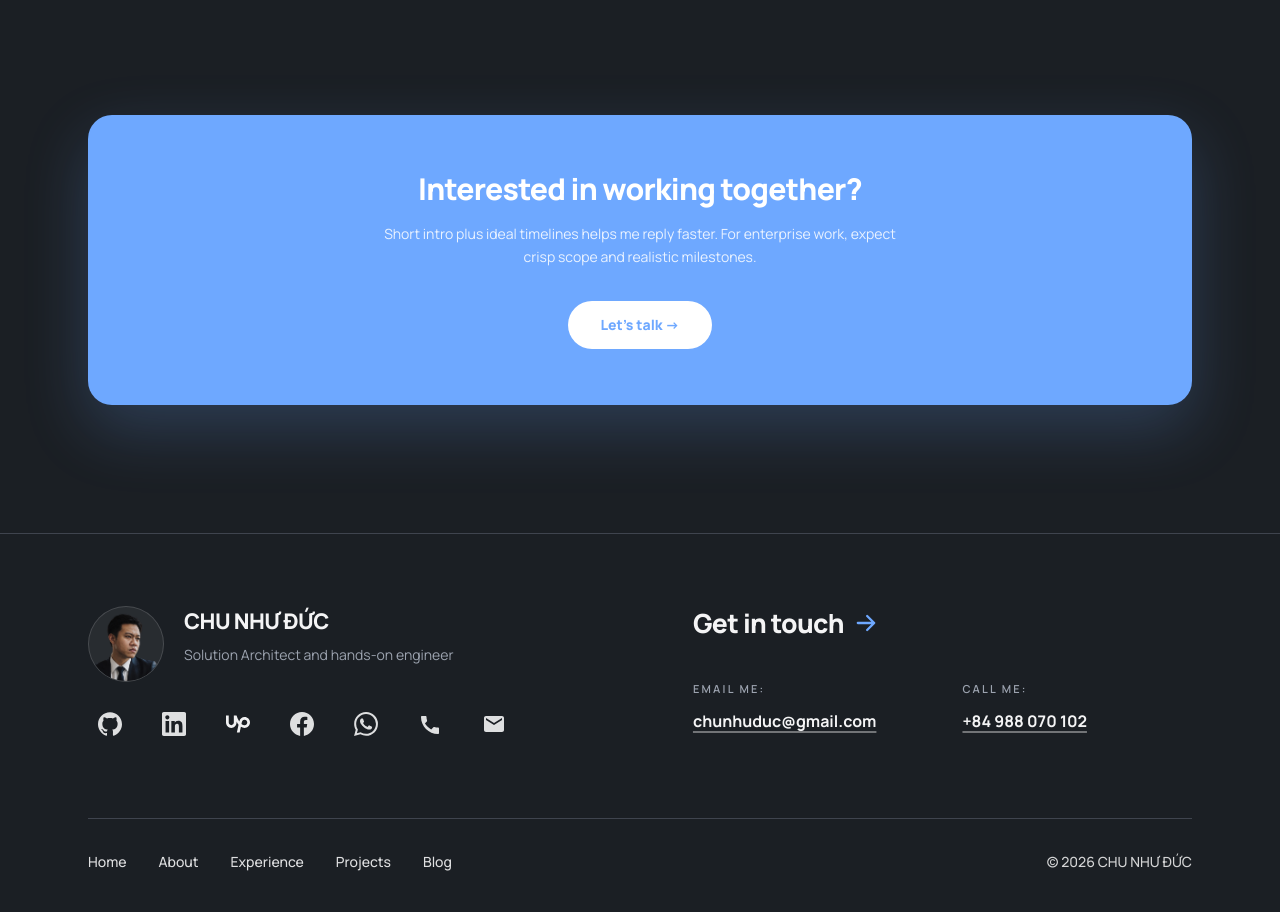
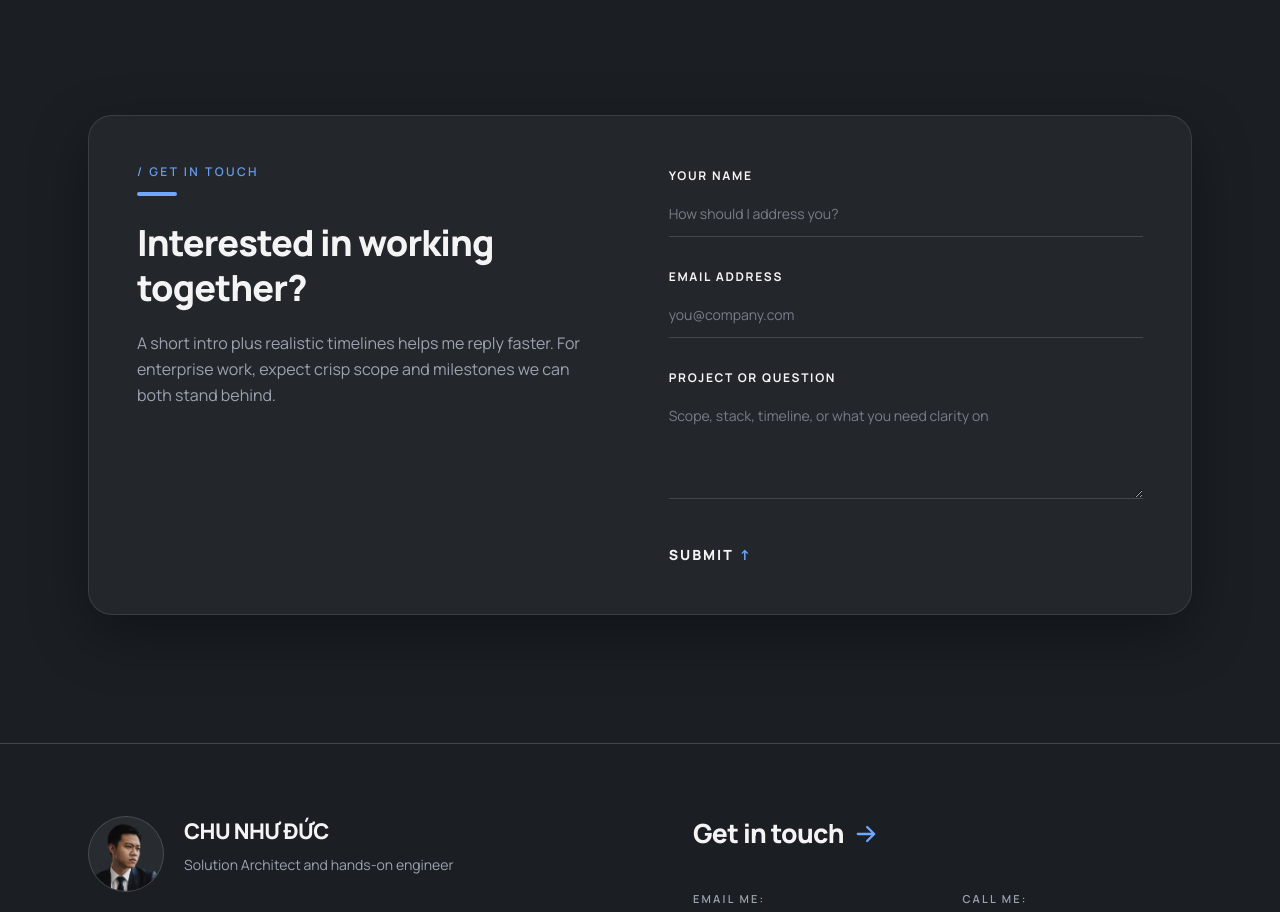
Before and after one commit to chunhuduc/chunhuduc.com, a Next.js app: page / in a window 1280 px wide. Shown: the part 3546-4458 px from the top of the page. Built offline with nearby package versions, Linux system fonts and the light colour scheme.

Commit message:
Replace CTA section in Home component with WorkTogetherSection for improved layout and maintainability. Remove unused createRevealOrders call and streamline code structure.

```diff
--- a/app/page.tsx
+++ b/app/page.tsx
@@ -5,7 +5,7 @@ import HomeHeroV2 from "@/components/HomeHeroV2";
 import HomeSurfaceStrip from "@/components/HomeSurfaceStrip";
 import RevealStaggerRoot from "@/components/RevealStaggerRoot";
 import SectionLabel from "@/components/SectionLabel";
-import { profile } from "@/data/profile";
+import WorkTogetherSection from "@/components/WorkTogetherSection";
 import { projects } from "@/data/projects";
 import { skillGroups } from "@/data/homeSkills";
 import { createRevealOrders } from "@/lib/revealStagger";
@@ -18,7 +18,6 @@ export default function Home() {
   const skillsRo = createRevealOrders();
   const portfolioRo = createRevealOrders();
   const blogRo = createRevealOrders();
-  const ctaRo = createRevealOrders();
 
   return (
     <>
@@ -188,31 +187,7 @@ export default function Home() {
           </div>
         </RevealStaggerRoot>
 
-        <RevealStaggerRoot
-          as="section"
-          className="mt-28 rounded-3xl bg-accent px-8 py-14 text-center text-white shadow-[0_24px_64px_rgba(110,168,255,0.22)] sm:px-12"
-        >
-          <h2
-            className="reveal-stagger-item text-2xl font-extrabold tracking-tight sm:text-3xl"
-            style={ctaRo()}
-          >
-            Interested in working together?
-          </h2>
-          <p
-            className="reveal-stagger-item mx-auto mt-4 max-w-lg text-sm leading-relaxed text-white/85"
-            style={ctaRo()}
-          >
-            Short intro plus ideal timelines helps me reply faster. For enterprise work, expect crisp
-            scope and realistic milestones.
-          </p>
-          <a
-            href={`mailto:${profile.email}`}
-            className="reveal-stagger-item mt-8 inline-flex items-center justify-center rounded-full bg-white px-8 py-3.5 text-sm font-extrabold text-accent transition-opacity hover:opacity-95"
-            style={ctaRo()}
-          >
-            Let&apos;s talk -&gt;
-          </a>
-        </RevealStaggerRoot>
+        <WorkTogetherSection className="mt-28" />
       </HomeSurfaceStrip>
     </>
   );
--- /dev/null
+++ b/components/WorkTogetherContactForm.tsx
@@ -0,0 +1,112 @@
+"use client";
+
+import type { CSSProperties, FormEvent } from "react";
+import { profile } from "@/data/profile";
+
+export type WorkTogetherContactFormProps = {
+  email?: string;
+  submitLabel?: string;
+  className?: string;
+  style?: CSSProperties;
+};
+
+const fieldClass =
+  "w-full border-0 border-b border-white/15 bg-transparent py-3 text-sm text-foreground placeholder:text-muted/70 transition-colors focus:border-accent/80 focus:outline-none";
+
+const labelClass =
+  "block text-xs font-bold uppercase tracking-[0.14em] text-foreground";
+
+const submitClass =
+  "group mt-10 inline-flex cursor-pointer items-center gap-1.5 border-0 bg-transparent p-0 text-sm font-extrabold uppercase tracking-[0.14em] text-foreground transition-opacity hover:opacity-90 focus-visible:outline-none focus-visible:ring-2 focus-visible:ring-accent/45 focus-visible:ring-offset-2 focus-visible:ring-offset-background";
+
+export default function WorkTogetherContactForm({
+  email = profile.email,
+  submitLabel = "Submit",
+  className = "",
+  style,
+}: WorkTogetherContactFormProps) {
+  function handleSubmit(e: FormEvent<HTMLFormElement>) {
+    e.preventDefault();
+    const form = e.currentTarget;
+    const data = new FormData(form);
+    const name = String(data.get("name") ?? "").trim();
+    const fromEmail = String(data.get("email") ?? "").trim();
+    const project = String(data.get("project") ?? "").trim();
+
+    const subject = encodeURIComponent(
+      name ? `Project inquiry from ${name}` : "Project inquiry",
+    );
+    const body = encodeURIComponent(
+      [
+        name ? `Name: ${name}` : null,
+        fromEmail ? `Email: ${fromEmail}` : null,
+        "",
+        project || "(no message)",
+      ]
+        .filter((line) => line !== null)
+        .join("\n"),
+    );
+
+    window.location.href = `mailto:${email}?subject=${subject}&body=${body}`;
+  }
+
+  return (
+    <form
+      onSubmit={handleSubmit}
+      className={className}
+      style={style}
+      noValidate
+    >
+      <div className="space-y-8">
+        <p>
+          <label htmlFor="work-together-name" className={labelClass}>
+            Your name
+          </label>
+          <input
+            id="work-together-name"
+            name="name"
+            type="text"
+            autoComplete="name"
+            className={`${fieldClass} mt-2`}
+            placeholder="How should I address you?"
+          />
+        </p>
+        <p>
+          <label htmlFor="work-together-email" className={labelClass}>
+            Email address
+          </label>
+          <input
+            id="work-together-email"
+            name="email"
+            type="email"
+            autoComplete="email"
+            required
+            className={`${fieldClass} mt-2`}
+            placeholder="you@company.com"
+          />
+        </p>
+        <p>
+          <label htmlFor="work-together-project" className={labelClass}>
+            Project or question
+          </label>
+          <textarea
+            id="work-together-project"
+            name="project"
+            rows={4}
+            className={`${fieldClass} mt-2 resize-y min-h-[6.5rem]`}
+            placeholder="Scope, stack, timeline, or what you need clarity on"
+          />
+        </p>
+      </div>
+      <button type="submit" className={submitClass}>
+        {submitLabel}
+        <span
+          className="text-accent transition-transform group-hover:-translate-y-0.5"
+          aria-hidden
+        >
+          ↑
+        </span>
+      </button>
+    </form>
+  );
+}
--- /dev/null
+++ b/components/WorkTogetherSection.tsx
@@ -0,0 +1,109 @@
+import WorkTogetherContactForm from "@/components/WorkTogetherContactForm";
+import RevealStaggerRoot from "@/components/RevealStaggerRoot";
+import SectionLabel from "@/components/SectionLabel";
+import { profile } from "@/data/profile";
+import { createRevealOrders } from "@/lib/revealStagger";
+
+export type WorkTogetherSectionProps = {
+  id?: string;
+  label?: string;
+  heading?: string;
+  lead?: string;
+  ctaLabel?: string;
+  /** Defaults to `mailto:` using `profile.email` */
+  ctaHref?: string;
+  email?: string;
+  submitLabel?: string;
+  className?: string;
+  showForm?: boolean;
+};
+
+const DEFAULT_HEADING = "Interested in working together?";
+const DEFAULT_LEAD =
+  "A short intro plus realistic timelines helps me reply faster. For enterprise work, expect crisp scope and milestones we can both stand behind.";
+
+/**
+ * Two-column contact block: intro + optional underline form. Styled for site tokens, not a literal reference mockup.
+ */
+export default function WorkTogetherSection({
+  id = "contact",
+  label = "Get in touch",
+  heading = DEFAULT_HEADING,
+  lead = DEFAULT_LEAD,
+  ctaLabel = "Let's talk",
+  ctaHref = `mailto:${profile.email}`,
+  email = profile.email,
+  submitLabel = "Submit",
+  className = "",
+  showForm = true,
+}: WorkTogetherSectionProps) {
+  const ro = createRevealOrders();
+  const headingId = id ? `${id}-heading` : "work-together-heading";
+
+  return (
+    <RevealStaggerRoot
+      as="section"
+      id={id}
+      aria-labelledby={headingId}
+      className={className}
+    >
+      <div className="rounded-3xl border border-white/10 bg-white/[0.04] p-8 shadow-[0_20px_56px_rgba(0,0,0,0.38)] sm:p-10 lg:p-12">
+        <div
+          className={
+            showForm
+              ? "grid gap-12 lg:grid-cols-[minmax(0,1fr)_minmax(0,1.05fr)] lg:gap-x-16 xl:gap-x-20"
+              : "max-w-xl"
+          }
+        >
+          <header className="min-w-0">
+            <SectionLabel className="reveal-stagger-item" style={ro()}>
+              {label}
+            </SectionLabel>
+            <div
+              className="reveal-stagger-item mb-6 h-1 w-10 rounded-full bg-accent"
+              aria-hidden
+              style={ro()}
+            />
+            <h2
+              id={headingId}
+              className="reveal-stagger-item text-3xl font-extrabold leading-tight tracking-tight text-foreground sm:text-4xl"
+              style={ro()}
+            >
+              {heading}
+            </h2>
+            <p
+              className="reveal-stagger-item mt-5 max-w-md text-sm leading-relaxed text-muted sm:text-base"
+              style={ro()}
+            >
+              {lead}
+            </p>
+            {!showForm ? (
+              <a
+                href={ctaHref}
+                className="reveal-stagger-item group mt-8 inline-flex items-center gap-1.5 text-sm font-bold text-accent transition-opacity hover:opacity-90"
+                style={ro()}
+              >
+                {ctaLabel}
+                <span
+                  className="transition-transform group-hover:translate-x-0.5"
+                  aria-hidden
+                >
+                  -&gt;
+                </span>
+              </a>
+            ) : null}
+          </header>
+
+          {showForm ? (
+            <WorkTogetherContactForm
+              email={email}
+              submitLabel={submitLabel}
+              className="reveal-stagger-item min-w-0 lg:pt-1"
+              style={ro()}
+            />
+          ) : null}
+        </div>
+      </div>
+    </RevealStaggerRoot>
+  );
+}
```
